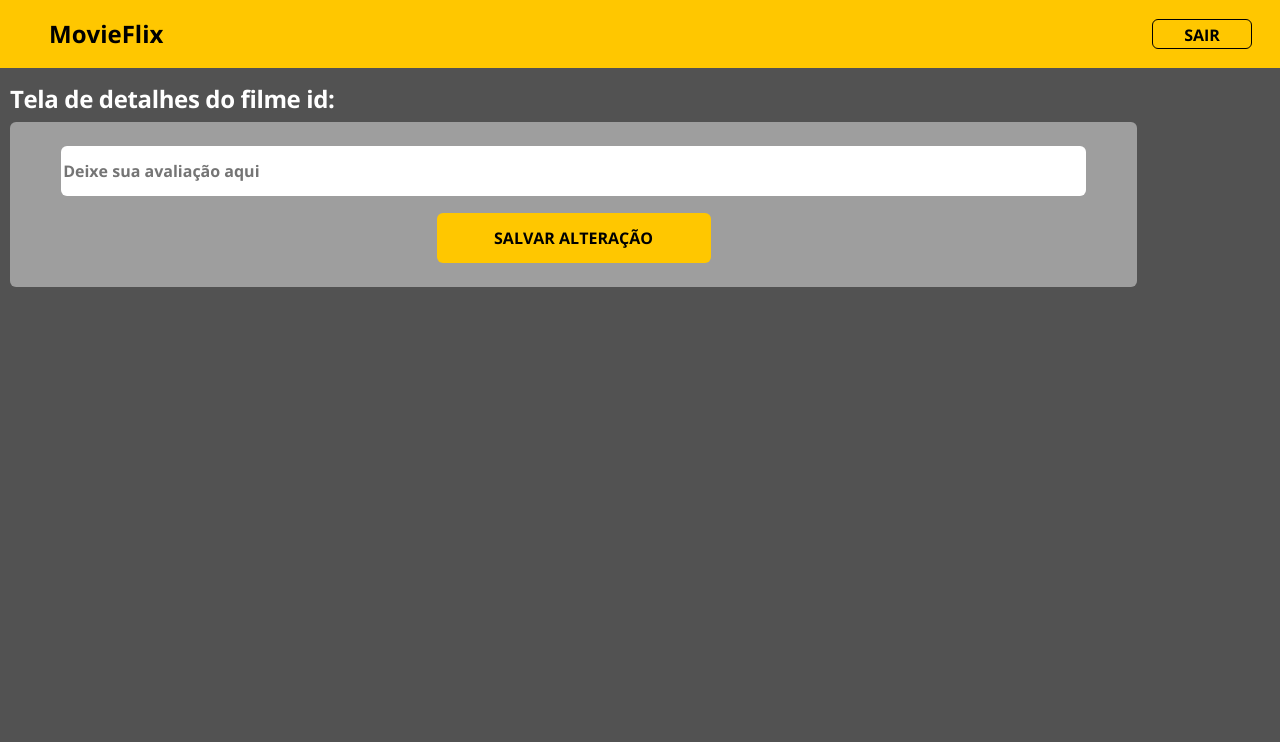
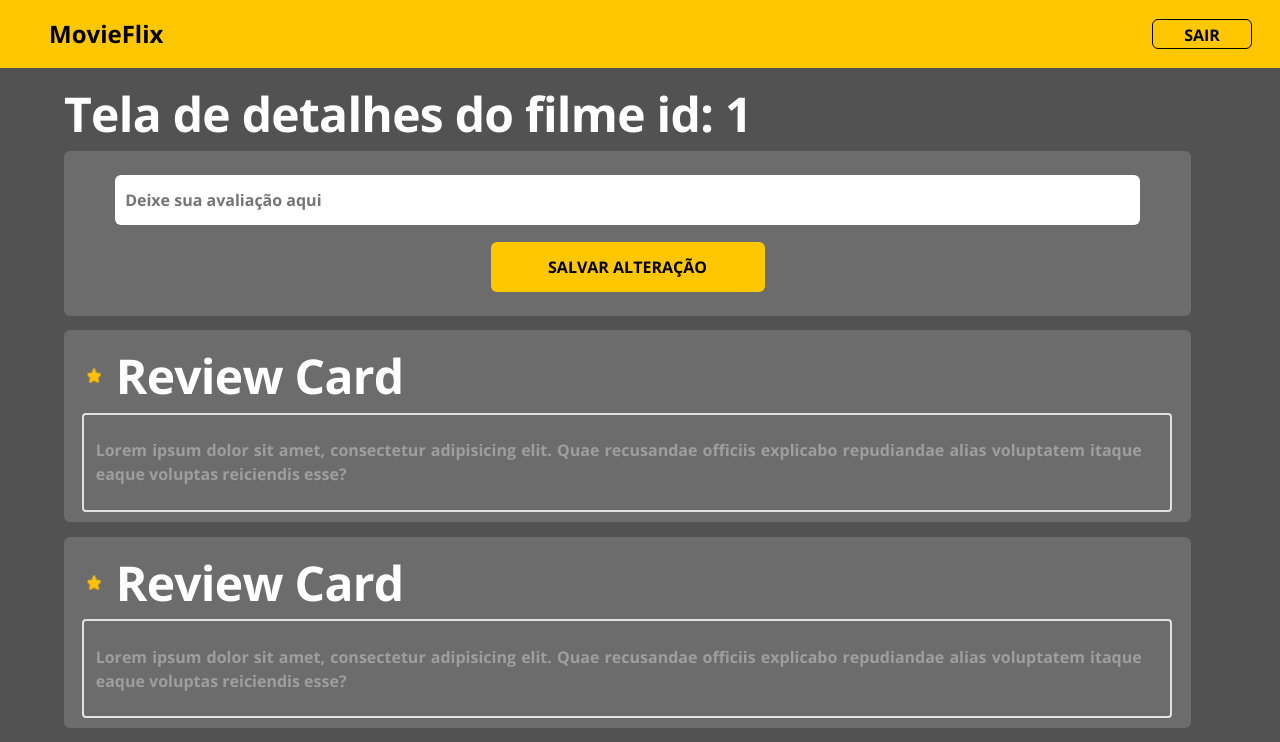
Before and after one commit to KEENNEEDYY/MovieFlix-frontweb, a React (Create React App) app: page / in a window 1280 px wide. Shown: the top 742 px of the page. Built offline with nearby package versions, Linux system fonts and the light colour scheme.

Commit message:
Review Listing styling

```diff
--- a/src/App.css
+++ b/src/App.css
@@ -26,7 +26,7 @@ a, a:hover {
 }
 
 .base-card{
-    background-color: #9E9E9E;
+    background-color: #6C6C6C;
     border-radius: 6px;
 }
 .base-card input{
--- a/src/components/ReviewForm/styles.css
+++ b/src/components/ReviewForm/styles.css
@@ -12,6 +12,7 @@
     min-height: 50px;
     margin-bottom: 4%;
     margin-top: 4%;
+    padding-left: 10px;
 }
 
 .form-container button{
--- /dev/null
+++ b/src/components/ReviewListing/ReviewCard/index.tsx
@@ -0,0 +1,23 @@
+import {ReactComponent as StarImage} from 'assets/images/start.svg';
+
+import './styles.css';
+
+const ReviewCard = () => {
+    return(
+        <div className="review-card-container">
+            <div className="star-container">
+                <StarImage />
+                <h1>Review Card</h1>
+            </div>
+            <div className="review-description">
+                <p>
+                    Lorem ipsum dolor sit amet, consectetur adipisicing elit.
+                    Quae recusandae officiis explicabo repudiandae alias voluptatem
+                    itaque eaque voluptas reiciendis esse?
+                </p>
+            </div>
+        </div>
+    );
+};
+
+export default ReviewCard;
--- /dev/null
+++ b/src/components/ReviewListing/ReviewCard/styles.css
@@ -0,0 +1,51 @@
+.review-card-container{
+    padding-left: 10px;
+    padding-right: 10px;
+    padding-bottom: 10px;
+}
+
+.star-container{
+    display: flex;
+    flex-direction: row;
+    align-items: center;
+    padding-top: 17px;
+    padding-bottom: 8px;
+}
+
+.star-container svg{
+    margin-left: 5px;
+}
+
+.star-container h1{
+    margin-left: 15px;
+    margin-bottom: 0px;
+    font-size: 16px;
+    letter-spacing: -0.015em;
+}
+
+.review-description{
+    border: 2px solid #E1E1E1;
+    border-radius: 4px;
+    min-width: 280px;
+    min-height: 99px;
+    max-width: 1090px;
+    display: flex;
+    flex-direction: row;
+    align-items: center;
+}
+
+.review-description p{
+    font-size: 16px;
+    font-weight: 400;
+    font-family: 'Open Sans';
+    font-style: normal;
+    text-align: justify;
+    margin: 0px 28px 0px 12px;
+    color: #9E9E9E;
+}
+
+@media (min-width: 1280px) {
+    .review-card-container{
+        margin-left: 0.6vw;
+    }
+}
--- /dev/null
+++ b/src/components/ReviewListing/index.tsx
@@ -0,0 +1,14 @@
+import ReviewCard from './ReviewCard';
+import './styles.css';
+
+
+const ReviewListing = () => {
+    return(
+        <div className="reviewlisting-container base-card">
+            {/** REVIEWLISTING */}
+            <ReviewCard />
+        </div>
+    );
+};
+
+export default ReviewListing;
--- /dev/null
+++ b/src/components/ReviewListing/styles.css
@@ -0,0 +1,9 @@
+.reviewlisting-container{
+    margin-top: 1.85vh;
+
+    min-width: 300px;
+    max-width: 1127px;
+
+    text-align: left;
+
+}
--- a/src/pages/Private/MovieDetails/index.tsx
+++ b/src/pages/Private/MovieDetails/index.tsx
@@ -1,12 +1,17 @@
 import ReviewForm from 'components/ReviewForm';
+import ReviewListing from 'components/ReviewListing';
 import './styles.css';
 
 const MovieDetails = () => {
     return(
         <div className="details-container theme-color-default">
-            <h1>Tela de detalhes do filme id:</h1>
+            <h1>Tela de detalhes do filme id: 1</h1>
             <ReviewForm />
-
+            <ReviewListing />
+            <ReviewListing />
+            <ReviewListing />
+            <ReviewListing />
+            <ReviewListing />
         </div>
     );
 };
--- a/src/pages/Private/MovieDetails/styles.css
+++ b/src/pages/Private/MovieDetails/styles.css
@@ -1,10 +1,45 @@
 .details-container{
     width: 90vw;
     height: 66px;
-    margin: 17px 45px 0 10px;
+    margin-top: 17px;
+    margin-left: 3vw;
+    margin-right: 3vw;
+    text-align: center;
 }
 
 .details-container h1{
-    font-size: 24px;
+    font-size: 22px;
     letter-spacing: -0.015em;
+    text-align: left;
 }
+
+@media (min-width: 576px) {
+    .details-container h1{
+        font-size: 24px;
+    }
+}
+
+@media (min-width: 768px) {
+    .details-container{
+        margin-left: 5vw;
+    }
+    .details-container h1{
+        font-size: 36px;
+    }
+}
+
+@media (min-width: 1200px) {
+    .details-container h1{
+        margin-right: 3vw;
+        font-size: 48px;
+    }
+}
+
+@media (min-width: 1400px) {
+    .details-container{
+        margin-left: 10vw;
+    }
+    .details-container h1{
+        margin-right: 17vw;
+    }
+}
```
Also changed, not shown: src/assets/images/start.svg (added).
